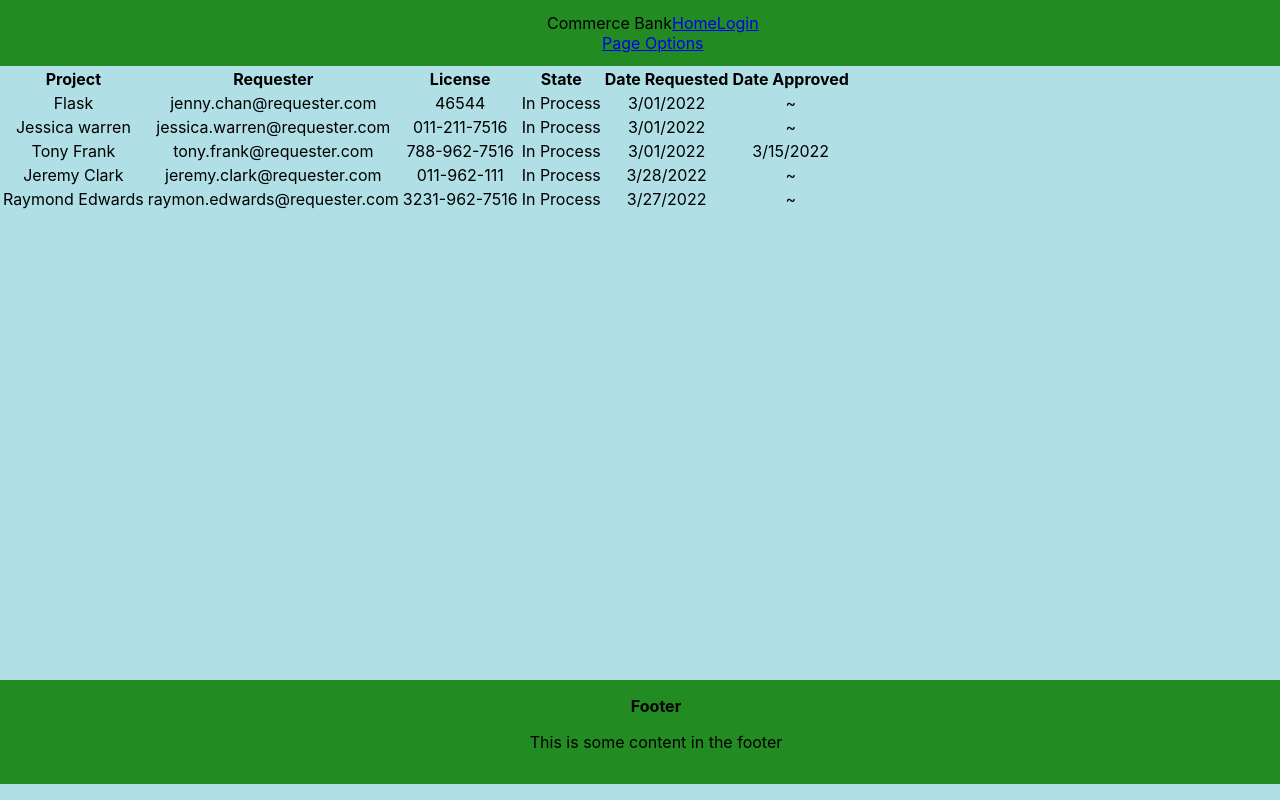
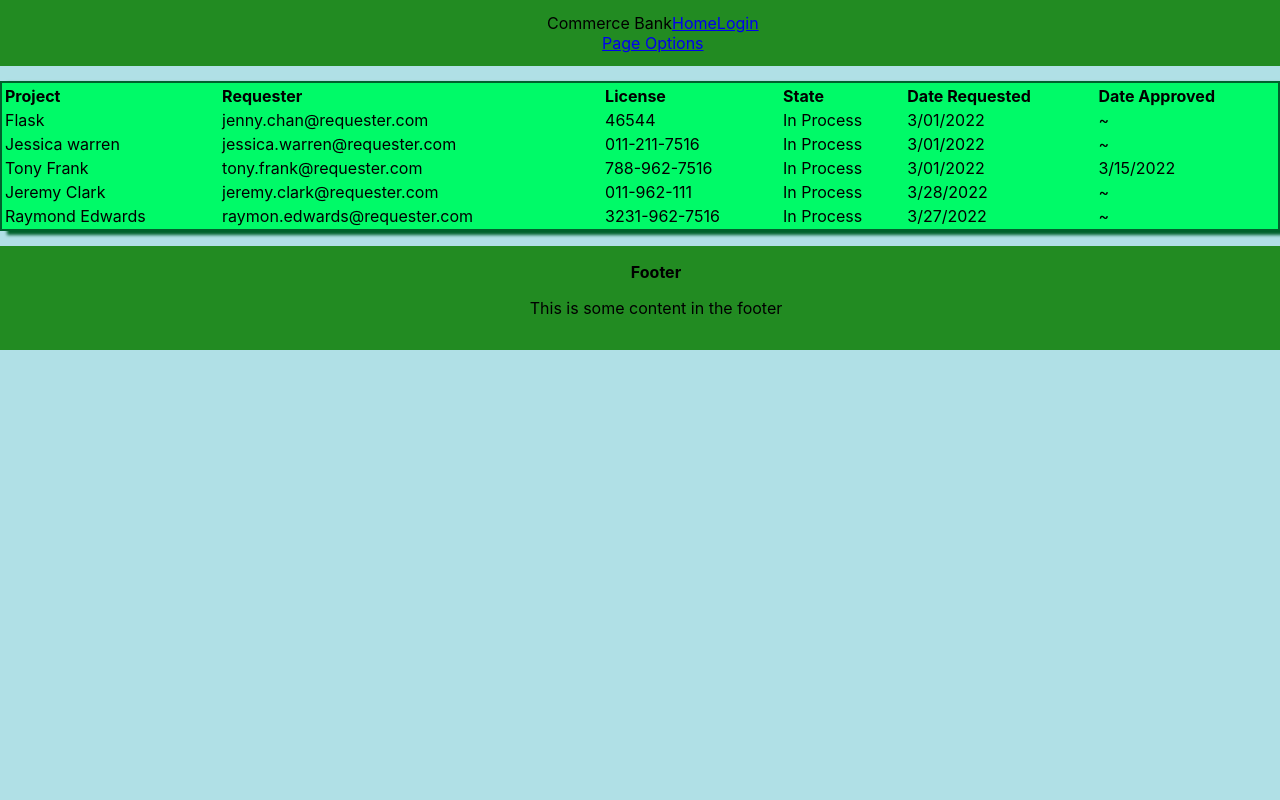
Before and after one commit to ucmo-cs/Team-JusticeLeague_Sprint2022, a React (Create React App) app in the folder ReactJSapp/src/: page /list in a window 1280 px wide. Shown: the top 800 px of the page. Built offline with nearby package versions, Linux system fonts and the light colour scheme; the HTML template or start-up script is replaced by a standard one.

Commit message:
Auto Table spacing --- fixed the table spacing

```diff
--- a/ReactJSapp/src/components/Footer.js
+++ b/ReactJSapp/src/components/Footer.js
@@ -3,11 +3,9 @@ import styled from 'styled-components';
 
 
 const FooterList = styled.div`
-  margin-bottom: 1rem;
+  margin-bottom: 0rem;
   padding: 1rem;
   background-color: forestgreen;
-  position: fixed;
-  bottom: 0;
   left: 0;
   width: 100%;
 `;
--- a/ReactJSapp/src/pages/ListPage.js
+++ b/ReactJSapp/src/pages/ListPage.js
@@ -1,14 +1,21 @@
 import React, { useState } from 'react';
 import styled from 'styled-components';
-import {Container, Nav, NavDropdown, Table} from 'react-bootstrap';
+import {Container, Row, Col, Table} from 'react-bootstrap';
 import Header from '../components/Header';
 import Footer from '../components/Footer';
 import { Link } from 'react-router-dom';
 import data from '../table-data.json';
 
-const innerListPg = styled.div`
-    margin: 2% 15% 2% 15%;
-    padding: 5% 10% 5% 10%;
+const MyBody = styled.body`
+    width: 100%;
+    margin: 15px auto;
+    background-color: #09fa98;
+`;
+// Create a Wrapper component that'll render a <section> tag with some styles
+const Wrapper = styled.section`
+  padding: 0em;
+  width: 100% auto;
+  background-color: forest;
 `;
 
 const ListPage = () => {
@@ -18,10 +25,18 @@ const ListPage = () => {
     return (
         // Listing contents in table format:
         <div>
-            <Header></Header>
-            <innerListPg>
-            <Container>
-            <Table striped bordered hover size="sm">
+
+        <Header></Header>
+        <Container fluid>
+            <Row xs={0.75} sm={2} md={8} lg={12}>
+            <Col xs sm md={1} lg={1.5}></Col>
+            <Col xs={5} sm={6} md lg>
+            <MyBody>
+            <Table variant="default"
+                style={{width: "100%", margin:"15px auto", backgroundColor:"#00fa68",
+                        border: "2px solid", borderColor:"#00622c",
+                        boxShadow:"8px 3px 3px 1px #00622c", textAlign:"left",}}
+                striped bordered hover size="sm">
             <thead>
                 <tr>
                     <th>Project</th>
@@ -45,10 +60,21 @@ const ListPage = () => {
                 ))}
             </tbody>
             </Table>
-            </Container>
-            </innerListPg>
+            </MyBody>
+            </Col>
+            <Col xs sm md={1} lg={1.5}></Col>
+            </Row>
+        </Container>
+            {/*this footer wont move ...*/}
+            {/*read this page to learn how to fix*/}
+            {/*https://thewebdev.info/2021/10/03/how-to-keep-the-page-footer-at-the-bottom-of-the-page-with-react/*/}
+        <Container>
+            <Row>
             <Footer></Footer>
-        </div>
+            </Row>
+        </Container>
+
+    </div>
     );
 };
 
```
Also changed, not shown: ReactJSapp/src/table-data.json (indentation only).
